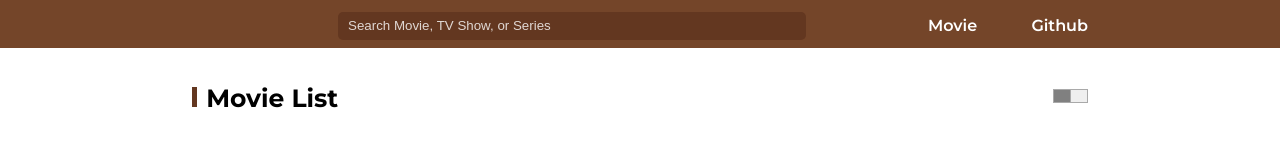
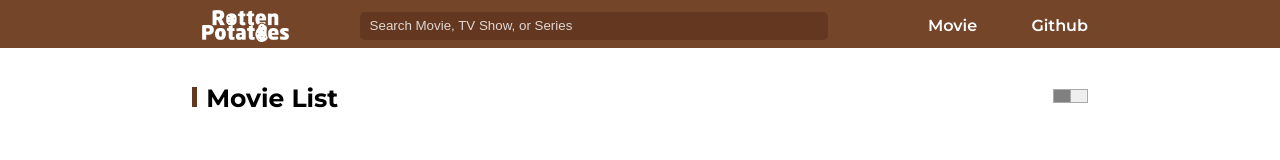
Before and after one commit to FelixFern/Rotten-Potatoes, a plain HTML site: page index.html in a window 1280 px wide. Drawn offline with Linux system fonts and the light colour scheme; no server answers; some icons are missing.

Commit message:
Update index.html

```diff
--- a/index.html
+++ b/index.html
@@ -18,7 +18,7 @@
 <body>
     <nav>
         <div class="nav-container">
-            <a href="#"><img src="felixfern.github.io/rotten_potatoes/img/logo-white.png" alt=""></a>
+            <a href="#"><img src="img/logo-white.png" alt=""></a>
             <input type="text" name="search-movie" class="search-bar" id="search-bar" placeholder="Search Movie, TV Show, or Series">
             <ul class="nav-list">
                 <li><a href="#">Movie</a></li>
```
